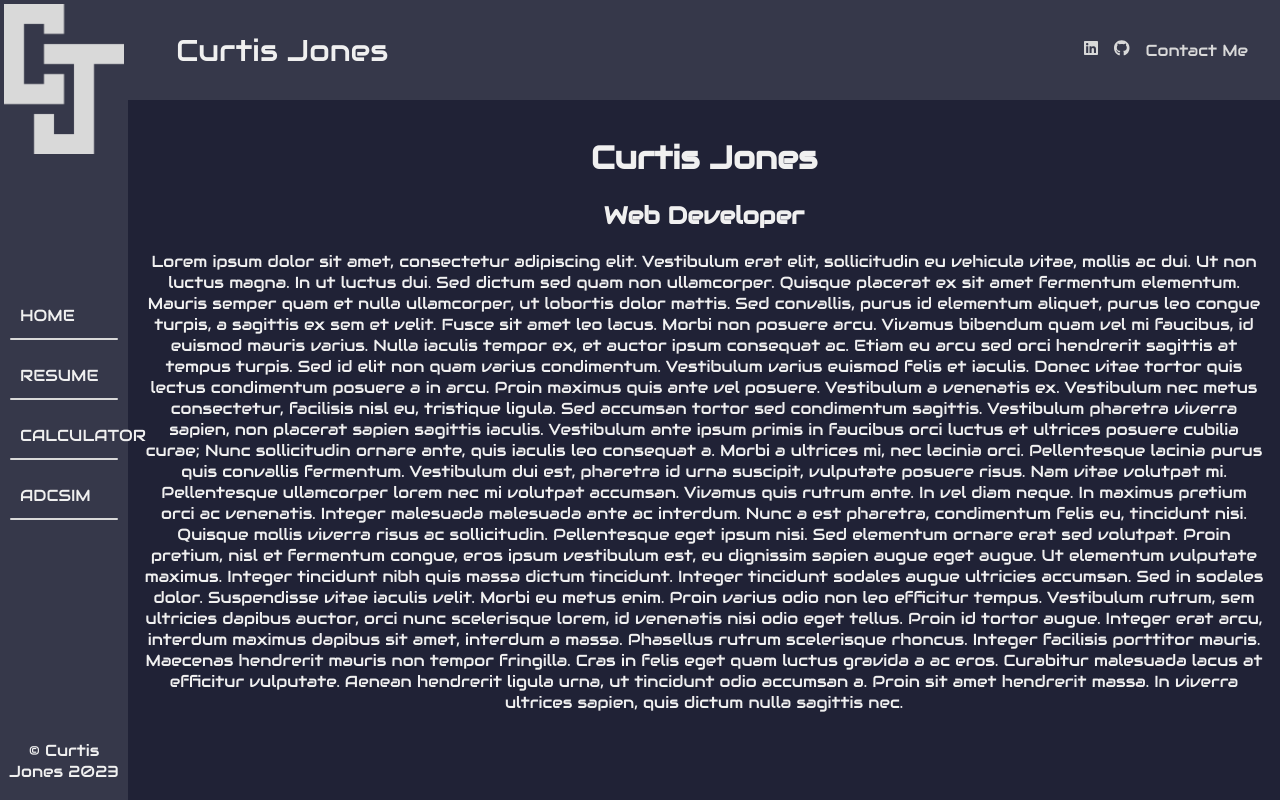
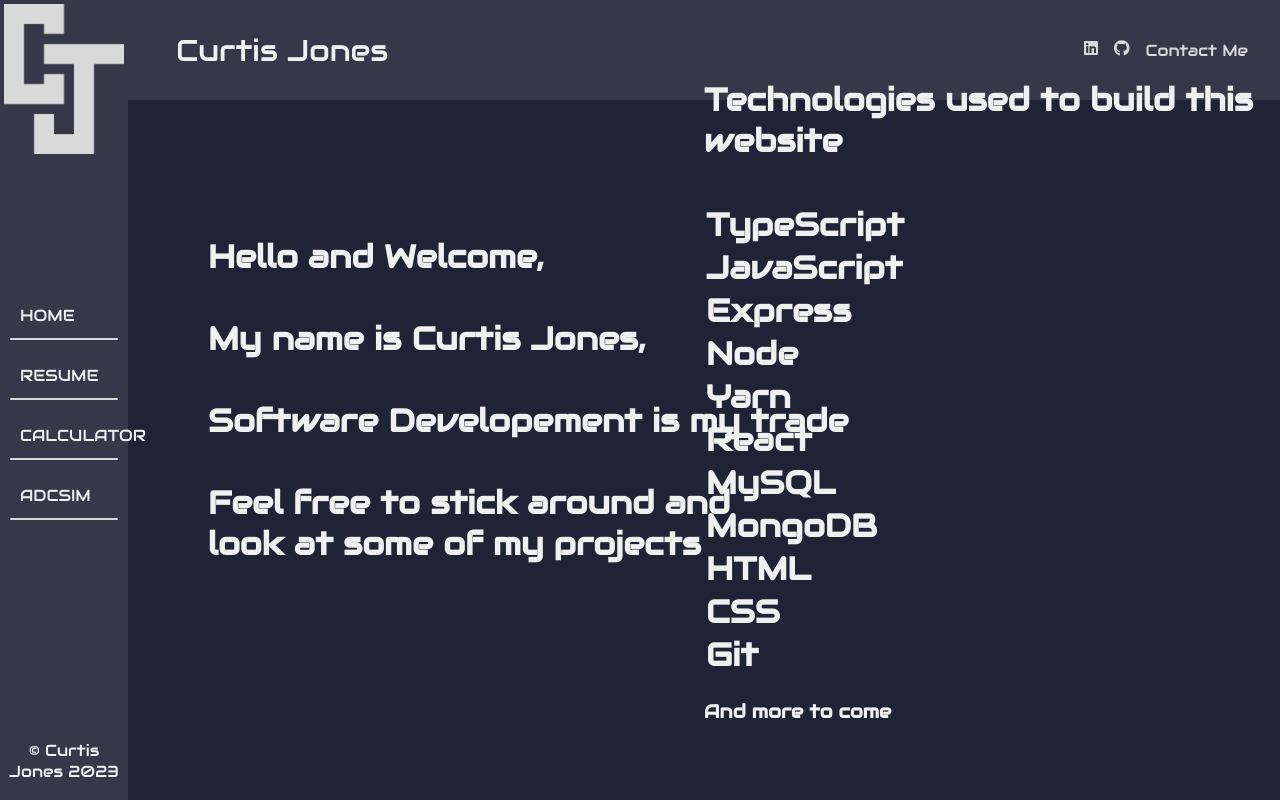
Before and after one commit to CurtisGRJones/CJResume, a React (Create React App) app in the folder public/: page / in a window 1280 px wide. Built offline with nearby package versions, Linux system fonts and the light colour scheme; no server answers.

Commit message:
Updated langing page

```diff
--- a/public/src/components/spinner/spinner.css
+++ b/public/src/components/spinner/spinner.css
@@ -1,7 +1,7 @@
 :root {
     --spinner-time: 2s;
     --outer-spinner-color: #111111;
-    --hourglass-color: var(--primary-text-color);
+    --hourglass-color: #F0F0F0;
 }
 
 .cover {
--- a/public/src/pages/home/home.css
+++ b/public/src/pages/home/home.css
@@ -1,3 +1,13 @@
-.home {
-    text-align: center;
+.home-content {
+    position: absolute;
+    top: 50%;
+    transform: translateY(-50%);
+    margin-left: 5vw;
 }
+
+.known-tech {
+    position: absolute;
+    top: 50%;
+    left: 50%;
+    transform: translateY(-50%);
+}
--- a/public/src/pages/home/index.tsx
+++ b/public/src/pages/home/index.tsx
@@ -1,21 +1,43 @@
 import './home.css'
 
 export const Home = () => {
+    const knownTech = [
+        'TypeScript',
+        'JavaScript',
+        'Express',
+        'Node',
+        'Yarn',
+        'React',
+        'MySQL',
+        'MongoDB',
+        'HTML',
+        'CSS',
+        'Git',
+    ]
     return (
         <div className='home'>
-            <h1> Curtis Jones </h1>
-            <h2> Web Developer </h2>
-            <p>
-            Lorem ipsum dolor sit amet, consectetur adipiscing elit. Vestibulum erat elit, sollicitudin eu vehicula vitae, mollis ac dui. Ut non luctus magna. In ut luctus dui. Sed dictum sed quam non ullamcorper. Quisque placerat ex sit amet fermentum elementum. Mauris semper quam et nulla ullamcorper, ut lobortis dolor mattis. Sed convallis, purus id elementum aliquet, purus leo congue turpis, a sagittis ex sem et velit. Fusce sit amet leo lacus. Morbi non posuere arcu. Vivamus bibendum quam vel mi faucibus, id euismod mauris varius. Nulla iaculis tempor ex, et auctor ipsum consequat ac. Etiam eu arcu sed orci hendrerit sagittis at tempus turpis. Sed id elit non quam varius condimentum. Vestibulum varius euismod felis et iaculis. Donec vitae tortor quis lectus condimentum posuere a in arcu.
-
-Proin maximus quis ante vel posuere. Vestibulum a venenatis ex. Vestibulum nec metus consectetur, facilisis nisl eu, tristique ligula. Sed accumsan tortor sed condimentum sagittis. Vestibulum pharetra viverra sapien, non placerat sapien sagittis iaculis. Vestibulum ante ipsum primis in faucibus orci luctus et ultrices posuere cubilia curae; Nunc sollicitudin ornare ante, quis iaculis leo consequat a. Morbi a ultrices mi, nec lacinia orci. Pellentesque lacinia purus quis convallis fermentum. Vestibulum dui est, pharetra id urna suscipit, vulputate posuere risus.
-
-Nam vitae volutpat mi. Pellentesque ullamcorper lorem nec mi volutpat accumsan. Vivamus quis rutrum ante. In vel diam neque. In maximus pretium orci ac venenatis. Integer malesuada malesuada ante ac interdum. Nunc a est pharetra, condimentum felis eu, tincidunt nisi. Quisque mollis viverra risus ac sollicitudin. Pellentesque eget ipsum nisi. Sed elementum ornare erat sed volutpat.
-
-Proin pretium, nisl et fermentum congue, eros ipsum vestibulum est, eu dignissim sapien augue eget augue. Ut elementum vulputate maximus. Integer tincidunt nibh quis massa dictum tincidunt. Integer tincidunt sodales augue ultricies accumsan. Sed in sodales dolor. Suspendisse vitae iaculis velit. Morbi eu metus enim. Proin varius odio non leo efficitur tempus. Vestibulum rutrum, sem ultricies dapibus auctor, orci nunc scelerisque lorem, id venenatis nisi odio eget tellus.
-
-Proin id tortor augue. Integer erat arcu, interdum maximus dapibus sit amet, interdum a massa. Phasellus rutrum scelerisque rhoncus. Integer facilisis porttitor mauris. Maecenas hendrerit mauris non tempor fringilla. Cras in felis eget quam luctus gravida a ac eros. Curabitur malesuada lacus at efficitur vulputate. Aenean hendrerit ligula urna, ut tincidunt odio accumsan a. Proin sit amet hendrerit massa. In viverra ultrices sapien, quis dictum nulla sagittis nec.
-            </p>
+            <div className='home-content'>
+                <h1>
+                    Hello and Welcome, <br/><br/>
+                    My name is Curtis Jones, <br/><br/>
+                    Software Developement is my trade <br/><br/>
+                    Feel free to stick around and <br />
+                    look at some of my projects
+                </h1>
+            </div>
+            <div className='known-tech'>
+                <h1>
+                    Technologies used to build this website <br/><br/>
+                    <table>
+                        {knownTech.map( (tech) => (
+                            <tr>
+                                {tech}
+                            </tr>
+                        ) )}
+                    </table>
+                </h1>
+                <h3> And more to come </h3>
+            </div>
         </div>
     );
 }
```
